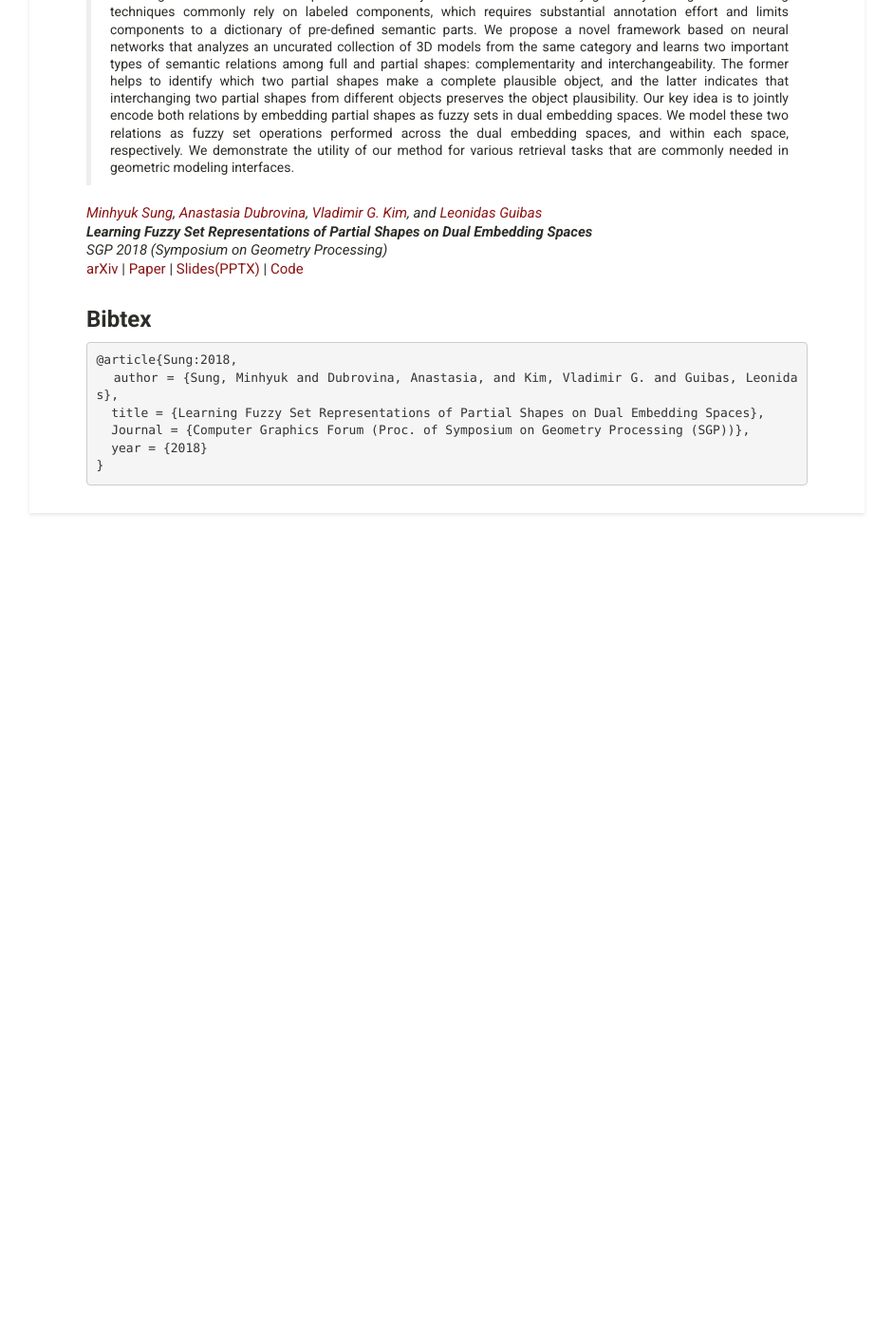
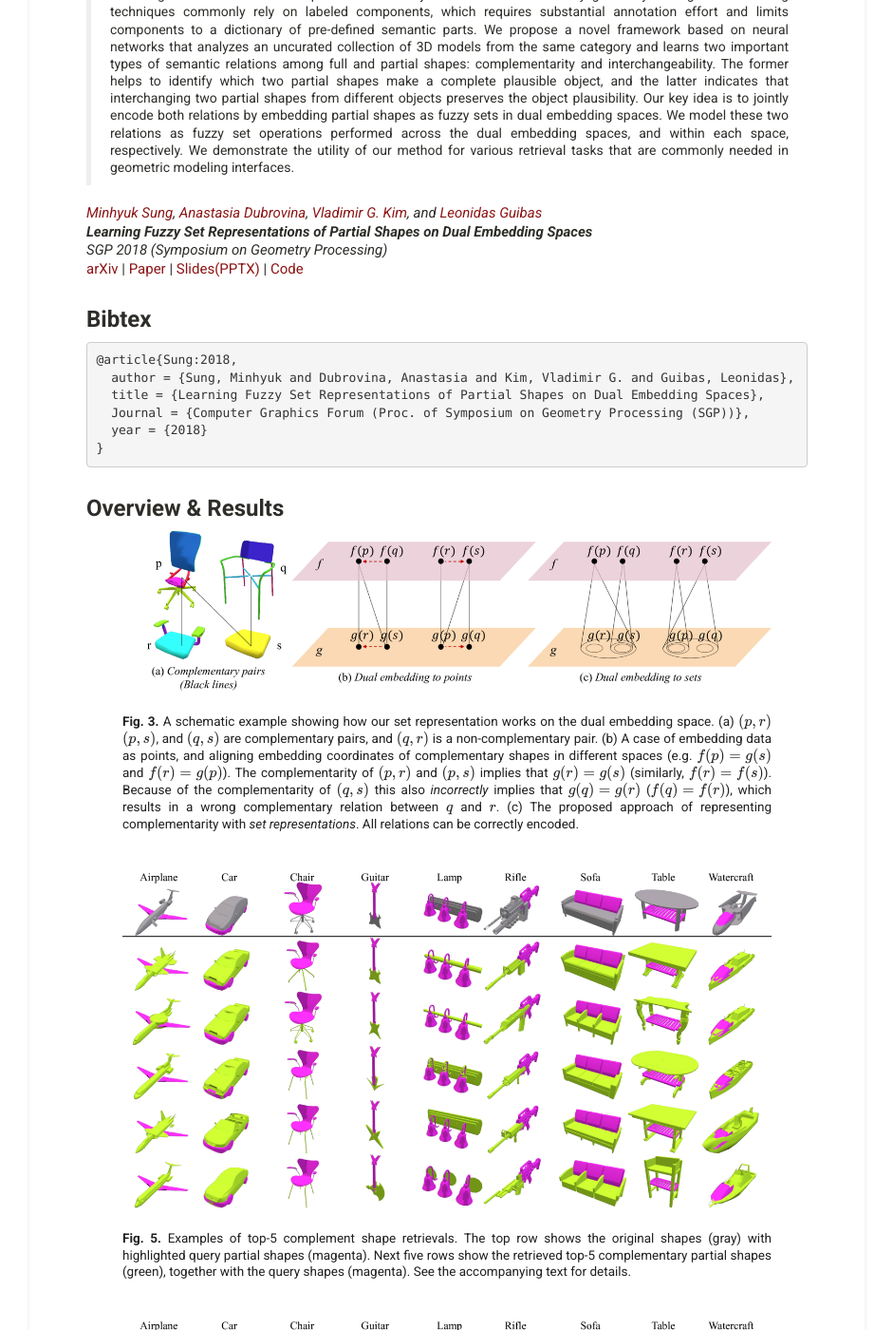
Before and after one commit to mhsung/mhsung.github.io, a Jekyll site: the page built from _posts/2018-05-25-fuzzy-set-dual.md, in a window 1280 px wide and 1400 px high, scrolled down 510 px. Shown: the whole window at 95% size, without its empty margins (169-1110 px from the left). Built offline with Jekyll 4.4.1, drawn with Linux system fonts in a browser that asks for light colours; our own code applies the rules of GitHub Pages for plain Markdown files; formulas are drawn with MathJax 3; before the commit the page ends 1140 px from its top, so only the background shows below that; some of the changed text lies outside the part shown.

Commit message:
Added figures in fuzzy-set-dual.

````diff
--- a/_config.yml
+++ b/_config.yml
@@ -1,4 +1,3 @@
-
 title: Minhyuk Sung
 url: 'https://mhsung.github.io/'
 #baseurl: '/example' #change it according to your repository name
@@ -22,3 +21,6 @@ teaching_statement: cs.stanford.edu/~mhsung/sung_teaching_statement.pdf
 # Tracker
 analytics: UA-35688210-1
 #Update all the sections by editing the files inside _includes folder.
+
+# Build settings
+markdown: kramdown
--- a/_includes/head.html
+++ b/_includes/head.html
@@ -20,4 +20,15 @@
     <script src="https://oss.maxcdn.com/html5shiv/3.7.2/html5shiv.min.js"></script>
     <script src="https://oss.maxcdn.com/respond/1.4.2/respond.min.js"></script>
   <![endif]-->
+
+  <!-- http://webdocs.cs.ualberta.ca/~zichen2/blog/coding/setup/2019/02/17/how-to-add-mathjax-support-to-jekyll.html -->
+  <!-- for mathjax support -->
+  {% if page.usemathjax %}
+  <script type="text/x-mathjax-config">
+    MathJax.Hub.Config({
+    TeX: { equationNumbers: { autoNumber: "AMS" } }
+    });
+  </script>
+  <script type="text/javascript" async src="http://cdn.mathjax.org/mathjax/latest/MathJax.js?config=TeX-AMS-MML_HTMLorMML"></script>
+  {% endif %}
 </head>
--- a/_includes/publications.html
+++ b/_includes/publications.html
@@ -17,8 +17,8 @@
           <b>Minhyuk Sung*</b>,
           <a href="http://jiangzhenyu.xyz/" target="_blank">Zhenyu Jiang*</a>,
           <a href="http://ai.stanford.edu/~optas/" target="_blank">Panos Achlioptas</a>,
-          <a href="http://www0.cs.ucl.ac.uk/staff/n.mitra/" target="_blank">Niloy Mitra</a>,
-          <a href="https://geometry.stanford.edu/member/guibas/" target="_blank">Leonidas Guibas</a>
+          <a href="http://www0.cs.ucl.ac.uk/staff/n.mitra/" target="_blank">Niloy J. Mitra</a>,
+          <a href="https://geometry.stanford.edu/member/guibas/" target="_blank">Leonidas J. Guibas</a>
           (* equal contribution)
           <br>
           SIGGRAPH Asia 2020 (Conditionally accepted)<br>
--- a/_posts/2018-05-25-fuzzy-set-dual.md
+++ b/_posts/2018-05-25-fuzzy-set-dual.md
@@ -40,16 +42,37 @@ code-link: https://github.com/mhsung/fuzzy-set-dual
 ### Bibtex
 ```
 @article{Sung:2018,
-  author = {Sung, Minhyuk and Dubrovina, Anastasia, and Kim, Vladimir G. and Guibas, Leonidas},
+  author = {Sung, Minhyuk and Dubrovina, Anastasia and Kim, Vladimir G. and Guibas, Leonidas},
   title = {Learning Fuzzy Set Representations of Partial Shapes on Dual Embedding Spaces},
   Journal = {Computer Graphics Forum (Proc. of Symposium on Geometry Processing (SGP))},
   year = {2018}
 }
 ```
 
-<!---
+### Overview & Results
+
+![]({{site.baseurl}}/assets/images/{{page.slug}}/figure_3.png)
+<p class="caption">
+<b>Fig. 3.</b> A schematic example showing how our set representation works on the dual embedding space. (a) \((p, r)\) \((p, s)\), and \((q, s)\) are complementary pairs, and \((q, r)\) is a non-complementary pair. (b) A case of embedding data as points, and aligning embedding coordinates of complementary shapes in different spaces (e.g. \(f(p) = g(s)\) and \(f(r) = g(p)\)). The complementarity of \((p,r)\) and \((p,s)\) implies that \(g(r) = g(s)\) (similarly, \(f(r) = f(s)\)). Because of the complementarity of \((q, s)\) this also <i>incorrectly</i> implies that \(g(q) = g(r)\) (\(f(q) = f(r)\)), which results in a wrong complementary relation between \(q\) and \(r\). (c) The proposed approach of representing complementarity with <i>set representations</i>. All relations can be correctly encoded.
+</p><br>
+
+![]({{site.baseurl}}/assets/images/{{page.slug}}/figure_5.png)
+<p class="caption">
+<b>Fig. 5.</b> Examples of top-5 complement shape retrievals. The top row shows the original shapes (gray) with highlighted query partial shapes  (magenta). Next five rows show the retrieved top-5 complementary partial shapes (green), together with the query shapes (magenta). See the accompanying text for details.
+</p><br>
+
+![]({{site.baseurl}}/assets/images/{{page.slug}}/figure_6.png)
+<p class="caption">
+<b>Fig. 6.</b> Examples of partial shape interchangeability. The top row shows the query partial shapes. Next five rows show partial shapes interchangeable with it, which were detected using the proposed approach. Different components comprising the partial shapes are shown with different shades of blue. See the accompanying text for details.
+</p><br>
+
+![]({{site.baseurl}}/assets/images/{{page.slug}}/figure_10.png)
+<p class="caption">
+<b>Fig. 10.</b> Examples of partial scan completion. We used synthetic partial scan data from the benchmark of <a href="{{site.baseurl}}/structure-completion.html" target="_blank">[Sung et al. 2015]</a> (first row). We first use ICP to retrieve the best fitting partial shape from our database (second row, colored in pink), and then complete it to a full shape using various complements retrieved by the proposed method (colored in green). Three out of the best ten completions are shown in third, fourth, and fifth rows. The positions of the complements are automatically predicted using the placement network of <a href="{{site.baseurl}}/complement-me.html" target="_blank">[Sung et al. 2017]</a>.
+</p>
+
+
 #### Acknowledgements
 This project was supported by NSF grants IIS-1528025 and DMS-1521608, MURI award N00014-13-1-0341, a Google focused research award, the Korea Foundation for Advanced Studies, and gifts from the Adobe systems and Autodesk corporations.
--->
 
 <br />
````
Also changed, not shown: other parts of _posts/2018-05-25-fuzzy-set-dual.md (+2 -0 lines), _posts/2017-08-19-complement-me.md (+1 -1 lines), _posts/2020-09-03-deform-sync-net.md (added, +55 -0 lines), assets/images/fuzzy-set-dual/figure_10.png (added), assets/images/fuzzy-set-dual/figure_3.png (added), assets/images/fuzzy-set-dual/figure_5.png (added), assets/images/fuzzy-set-dual/figure_6.png (added).
